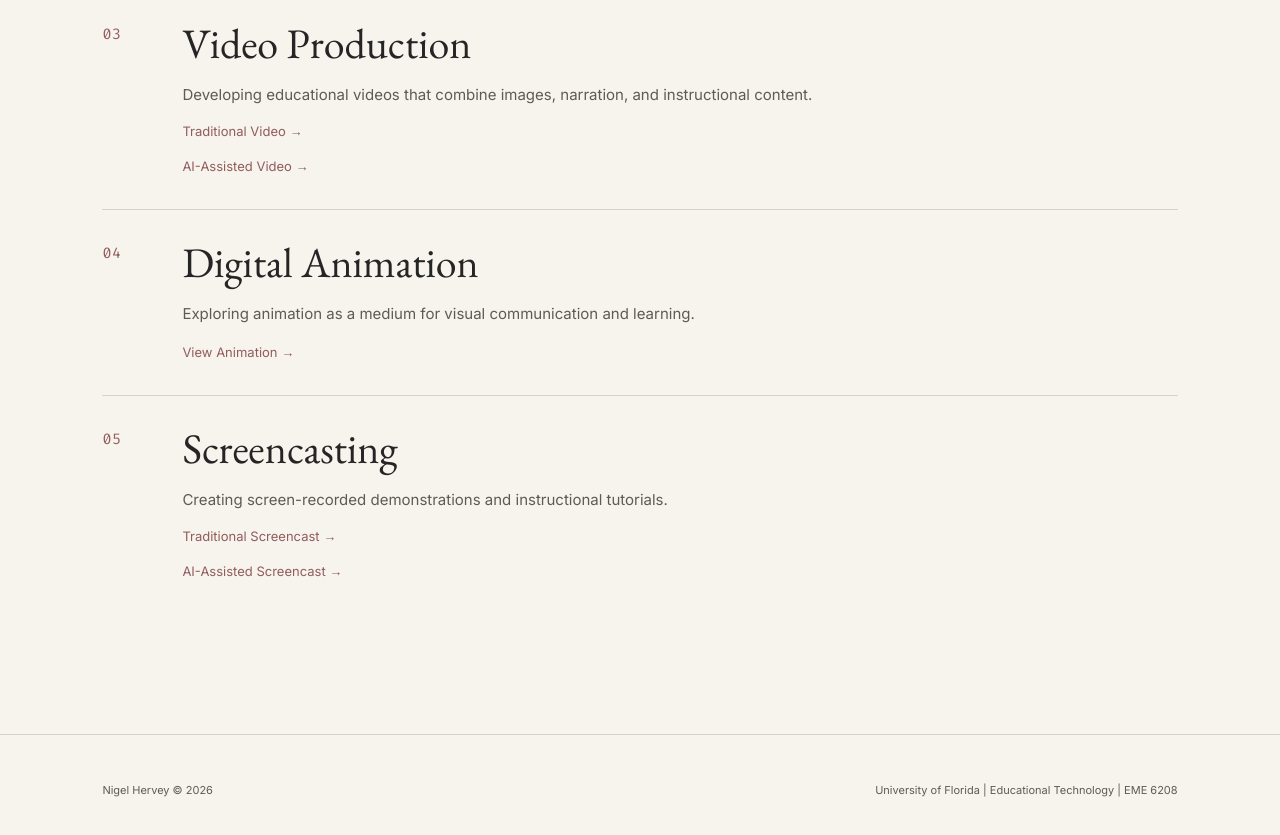
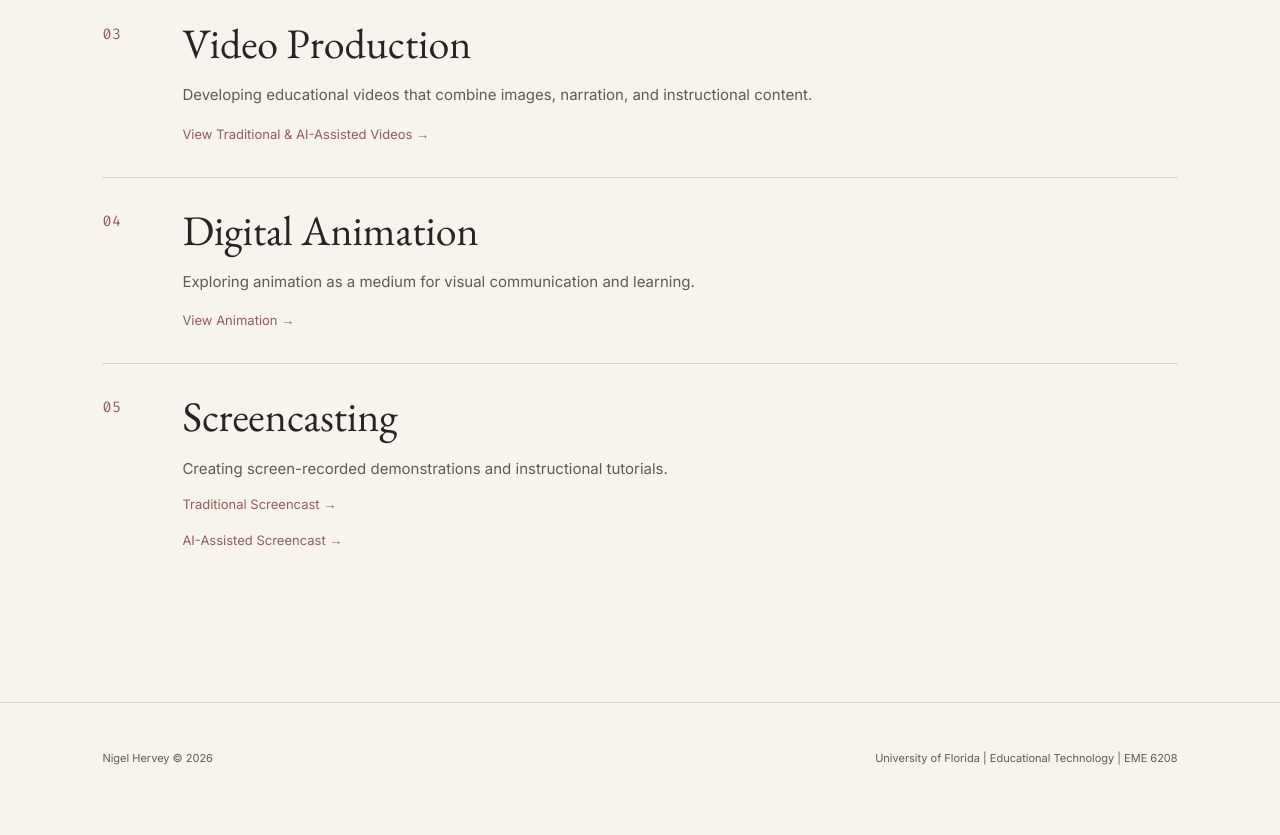
Before and after one commit to nigelhervey/e-portfolio-NH, a plain HTML site: page index.html in a window 1280 px wide. Shown: the part 3380-4215 px from the top of the page. Drawn offline with nearby package versions, Linux system fonts and the light colour scheme.

Commit message:
Update video production links in index.html

```diff
--- a/index.html
+++ b/index.html
@@ -43,8 +43,7 @@
             <a href="image-editing.html">Image Editing</a>
             <a href="reading-science-trivia.html">Reading Science Trivia</a>
             <a href="word-detective.html">Word Detective</a>
-<a href="https://youtu.be/LUaFQ_44us0" target="_blank" rel="noopener noreferrer">Video Production — Traditional</a>
-<a href="https://youtu.be/aqx1Q5RcTbs" target="_blank" rel="noopener noreferrer">Video Production — AI</a>
+<a href="video-production.html">Video Production</a>
 <a href="https://youtu.be/Nljyym3Keoo" target="_blank" rel="noopener noreferrer">Digital Animation</a>
 <a href="https://youtu.be/kB7Xi-rRibU" target="_blank" rel="noopener noreferrer">Screencast — Traditional</a>
 <a href="https://youtu.be/3bvN23gJemI" target="_blank" rel="noopener noreferrer">Screencast — AI</a>
@@ -230,15 +229,10 @@
                     images, narration, and instructional content.
                 </p>
 
-<div class="coursework-links">
-    <a href="https://youtu.be/LUaFQ_44us0" target="_blank" rel="noopener noreferrer">
-        Traditional Video &rarr;
-    </a>
 
-    <a href="https://youtu.be/aqx1Q5RcTbs" target="_blank" rel="noopener noreferrer">
-        AI-Assisted Video &rarr;
-    </a>
-</div>
+<a href="video-production.html">
+    View Traditional &amp; AI-Assisted Videos &rarr;
+</a>
 
             </div>
         </article>
```
